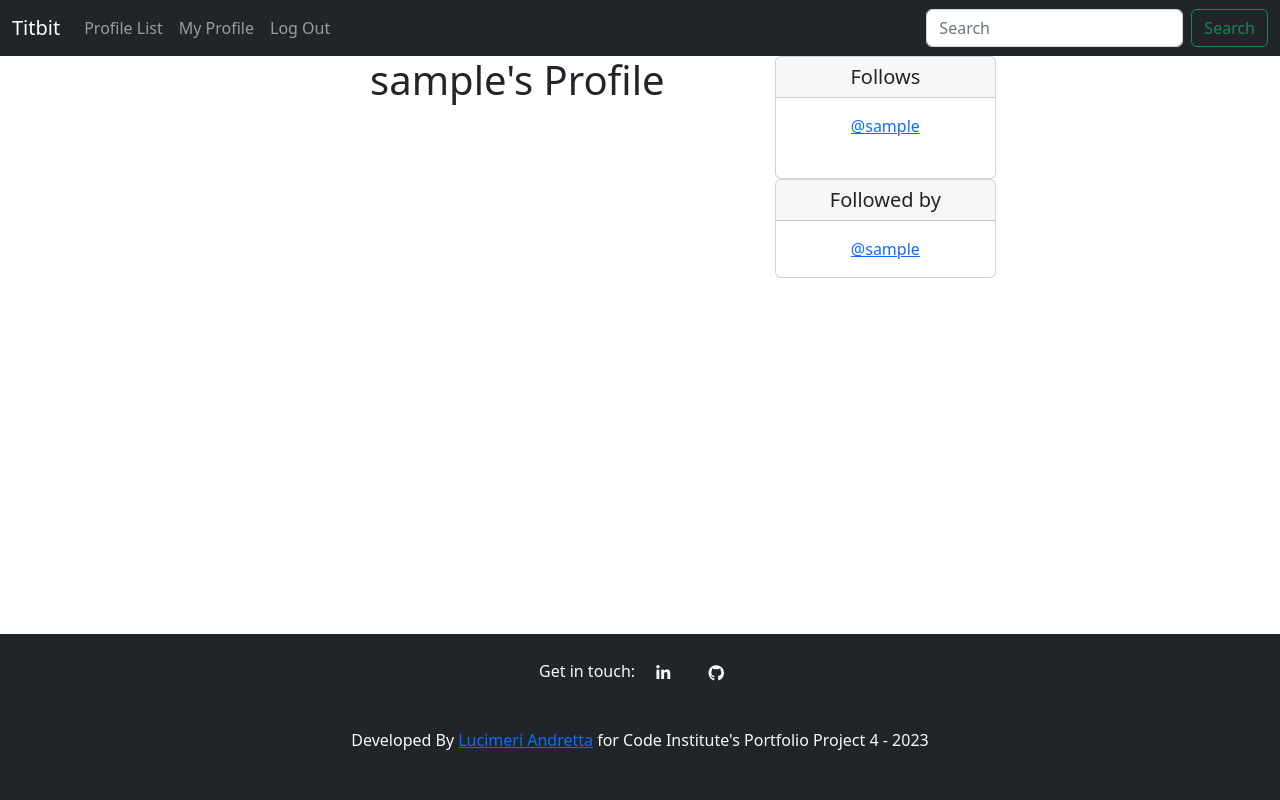
After one commit to luandretta/titbit, a Django app: page /profile/1 in a window 1280 px wide. The commit adds this page. Run offline with Django 3.2, Linux system fonts and the light colour scheme; the visitor is signed in with stand-in values (Sample User, id 1); data comes from the database, SQL or seed files in the repository; some libraries are stand-ins or nearby versions.

Commit message:
Feat: edit profile.html

```diff
--- a/titbit/templates/base.html
+++ b/titbit/templates/base.html
@@ -30,12 +30,12 @@
     {% block corejs %}
     <!-- jQuery and Bootstrap  -->
     <script src="https://cdn.jsdelivr.net/npm/bootstrap@5.2.3/dist/js/bootstrap.bundle.min.js"
-        integrity="sha384-kenU1KFdBIe4zVF0s0G1M5b4hcpxyD9F7jL+jjXkk+Q2h455rYXK/7HAuoJl+0I4"
-        crossorigin="anonymous"></script>
+        integrity="sha384-kenU1KFdBIe4zVF0s0G1M5b4hcpxyD9F7jL+jjXkk+Q2h455rYXK/7HAuoJl+0I4" crossorigin="anonymous">
+    </script>
     {% endblock %}
 
 
-    <link rel="shortcut icon" href=" {% static 'images/shortcut-icon.png' %}"  type="image/x-icon">
+    <link rel="shortcut icon" href=" {% static 'images/shortcut-icon.png' %}" type="image/x-icon">
     <title>Titbit {% block extra_title %}{% endblock %}</title>
 </head>
 
@@ -55,9 +55,11 @@
                         <li class="nav-item">
                             <a class="nav-link" href="{% url 'profile_list' %}">Profile List</a>
                         </li>
+                        {% if user.is_authenticated %}
                         <li class="nav-item">
-                            <a class="nav-link" href="#">Log In</a>
+                            <a class="nav-link" href="{% url 'profile' request.user.id %}">My Profile</a>
                         </li>
+                        {% endif %}
                         <li class="nav-item">
                             <a class="nav-link" href="#">Log Out</a>
                         </li>
@@ -97,11 +99,10 @@
         <div class="container">
             <!-- Section: Social media -->
             <div class="mb-1">
-                <p>Get in touch
+                <p>Get in touch:
                     <!-- Linkedin -->
                     <a class="btn btn-floating m-1 link-light" href="https://www.linkedin.com/in/luandretta/"
                         target="_blank" rel="nofollow" role="button"><i class="fab fa-linkedin-in"></i></a>
-
                     <!-- Github -->
                     <a class="btn btn-floating m-1 link-light" href="https://github.com/luandretta" target="_blank"
                         rel="nofollow" role="button"><i class="fab fa-github"></i></a>
@@ -111,8 +112,10 @@
 
         <!-- Copyright -->
         <div class="text-center p-3 link-light">
-            Developed By <a href="https://github.com/luandretta" target="_blank" rel="nofollow">Lucimeri Andretta</a>
-            for Code Institute's Portfolio Project 4 - 2023
+            <p>
+                Developed By <a href="https://github.com/luandretta" target="_blank" rel="nofollow">Lucimeri
+                    Andretta</a> for Code Institute's Portfolio Project 4 - 2023
+            </p>
         </div>
     </footer>
 
--- /dev/null
+++ b/titbit/templates/profile.html
@@ -0,0 +1,43 @@
+{% extends 'base.html' %}
+{% block content %}
+
+{% if profile %}
+
+<div class="container text-center">
+    <div class="row">
+        <div class="col-8">
+            <!-- Own profile -->
+            <h1> {{ profile.user.username}}'s Profile</h1>
+        </div>
+        <div class="col-4">
+            <!-- Follows -->
+            <div class="card">
+                <h5 class="card-header">Follows</h5>
+                <div class="card-body">
+                    <p class="card-text">
+                        {% for following in profile.follows.all %}
+                        <a href="{% url 'profile' following.user.id %}">
+                            @{{ following }}</a><br /><br />
+                        {% endfor%}
+                    </p>
+                </div>
+            </div>
+            <!-- Followed by -->
+            <div class="card">
+                <h5 class="card-header">Followed by</h5>
+                <div class="card-body">
+                    <p class="card-text">
+                        {% for following in profile.followed_by.all %}
+                        <a href="{% url 'profile' following.user.id %}">
+                            @{{ following }}</a><br />
+                        {% endfor%}
+                    </p>
+                </div>
+            </div>
+        </div>
+    </div>
+</div>
+
+{% endif %}
+
+{% endblock %}
--- a/titbit/urls.py
+++ b/titbit/urls.py
@@ -3,5 +3,6 @@ from . import views
 
 urlpatterns = [
     path('', views.home, name='home'),
-    path('profile_list', views.profile_list, name='profile_list' )
+    path('profile_list', views.profile_list, name='profile_list'),
+    path('profile/<int:pk>', views.profile, name='profile'),
 ]
--- a/titbit/views.py
+++ b/titbit/views.py
@@ -13,3 +13,12 @@ def profile_list(request):
     else:
         messages.success(request, ('You must be loggeg in to view this page.'))
         return redirect('home')
+
+
+def profile(request, pk):
+    if request.user.is_authenticated:
+        profile = Profile.objects.get(user_id=pk)
+        return render(request, 'profile.html', {'profile':profile})
+    else:
+        messages.success(request, ('You must be loggeg in to view this page.'))
+        return redirect('home')
```
Lines whose indentation alone changed are shown as unchanged.
